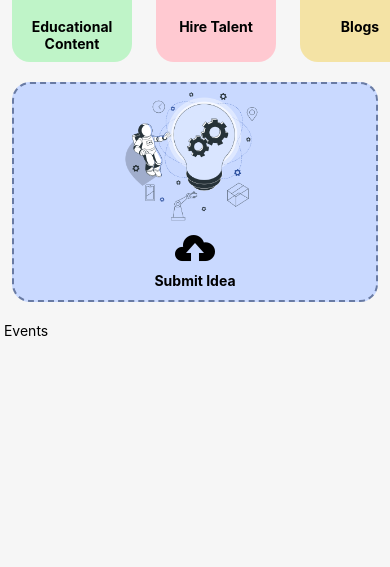
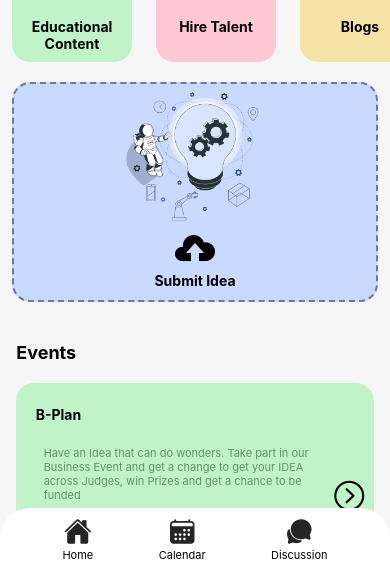
Before and after one commit to shrutikajha2603/STARTUP_CRAFTER, a React Native app: screen / in a window 390 px wide. Shown: the part 274-841 px from the top of the page. Built offline with nearby package versions, Linux system fonts and the light colour scheme.

Commit message:
updated Home page, added Bottom Navigation Bar

```diff
--- a/App.js
+++ b/App.js
@@ -1,9 +1,23 @@
 import { StatusBar } from 'expo-status-bar';
-import { StyleSheet, Text, View } from 'react-native';
-import Home from './screens/Home';
+import { StyleSheet, Text, View,  } from 'react-native';
+import {NavigationContainer} from '@react-navigation/native';
+// import {createBottomTabNavigator} from '@react-navigation/bottom-tabs'
+import HomeApp from './screens/HomeApp';
+import Calinder from './screens/Calinder';
 
+// const  Tab = createBottomTabNavigator();
+const screensOptions = {
+
+}
 export default function App() {
-  return (
-<Home />
+  return (<>
+    <NavigationContainer>
+      {/* <Tab.Navigator screensOptions={screensOptions} >
+        <Tab.Screen name='HomeApp'component={HomeApp} />
+        <Tab.Screen name='Calinder'component={Calinder} />
+      </Tab.Navigator> */}
+    </NavigationContainer>
+<HomeApp />
+</>
   );
 }
--- /dev/null
+++ b/components/BottomAppBar.jsx
@@ -0,0 +1,40 @@
+import React, { Component } from 'react'
+import { Text, View, StyleSheet, TouchableOpacity } from 'react-native'
+import Ionicons from 'react-native-vector-icons/Ionicons';
+
+
+export default function BottomAppBar () {
+return (
+    <View style={{
+        flexDirection: 'row',
+        justifyContent: 'space-evenly',
+        backgroundColor: 'white',
+        borderTopRightRadius: 30,
+        borderTopLeftRadius: 30,
+        position: 'absolute',
+        bottom:0,
+        right:0,
+        left:0,
+        // borderWidth:1,
+        // margin:15,
+        elevation: 15,
+
+        }}>
+        <Icons iconName='home' title='Home'/>
+        <Icons iconName='calendar' title='Calendar'/>
+        <Icons iconName='chatbubbles' title='Discussion'/>
+
+    </View>
+)
+}
+
+const Icons = ({iconName, title}) => {
+return (
+    <TouchableOpacity>
+        <View style={{ alignItems: 'center', paddingVertical:8 }}>
+            <Ionicons name={iconName} color='#252525' size={28} />
+            <Text style={{fontSize: 11}}> {title} </Text>
+        </View>
+    </TouchableOpacity>
+)
+}
--- a/components/Events.jsx
+++ b/components/Events.jsx
@@ -1,13 +1,51 @@
 import React, { Component } from 'react'
-import { Text, View } from 'react-native'
+import { Text, View, Image } from 'react-native'
+import AntDesign from 'react-native-vector-icons/AntDesign';
+
 
 export default function Events () {
 return (
-    <View>
-    <Text> Events </Text>
+    <View style={{paddingBottom:70, paddingHorizontal:12, paddingTop:20}}>
+        <Text style={{fontSize:18, fontWeight:'bold', }}> Events </Text>
+        <EventsCard eventName='B-Plan' backgroundColor='#BFF4C8' textColor='#5F9468' description="Have an Idea that can do wonders. Take part in our Business Event and get a change to get your IDEA across Judges, win Prizes and get a chance to be funded" />
     </View>
 )
 }
-const eventsCard = () => {
+const EventsCard = ({eventName, description, backgroundColor, textColor}) => {
+    return(
+        <View style={{
+            marginVertical:20,
+            width:'98%',
+            alignSelf: 'center',
+            height:150,
+            backgroundColor: backgroundColor,
+            borderRadius: 18,
+            // flexDirection:'coloumn',
+            // alignItems: 'center',
+            justifyContent: 'space-around',
+            padding:20
+        }}>
 
+            <Text style= {{
+                fontWeight: 'bold',
+                paddingBottom:10,
+                fontSize: 14
+            }}>{eventName}</Text>
+            <Text style={{
+                padding:8,
+                marginRight: 20,
+                fontSize: 11,
+                color: textColor,
+            }}>{description} </Text>
+                <AntDesign style={{position:'absolute', right:10,bottom:20}} name="rightcircleo" size={30} />
+                {/* <Image source={require('../assets/ideaSubmit.png')}
+                    style={{
+                        width:'100%',
+                        height: '65%',
+                        resizeMode: 'contain',
+                        padding:15,
+                    }} /> */}
+
+        </View>
+    )
 }
--- a/components/Header.jsx
+++ b/components/Header.jsx
@@ -5,8 +5,8 @@ import GlobalStyles from './GlobalStyles'
 export default function Header () {
 return (
 <>
-    <View style={GlobalStyles.statusBarArea}>
-    </View>
+    <SafeAreaView style={GlobalStyles.statusBarArea}>
+    </SafeAreaView>
     <View style={GlobalStyles.bar}>
         <View >
             <Image
--- a/components/StartupCredentials.jsx
+++ b/components/StartupCredentials.jsx
@@ -1,5 +1,5 @@
 import React, { Component } from 'react'
-import { ScrollView, Text, View, StyleSheet, Image } from 'react-native'
+import { ScrollView, Text, View, StyleSheet, Image, TouchableOpacity } from 'react-native'
 import Entypo from 'react-native-vector-icons/Entypo';
 
 export default function StartupCredentials () {
@@ -12,7 +12,9 @@ return (
         <StartupCredentialsCard text='Hire Talent' outerBoxColor='#FFC9D1' img={require('../assets/talent2.png')} />
         <StartupCredentialsCard text='Blogs' outerBoxColor='#F4E3A5' img={require('../assets/blog.png')} />
     </ScrollView>
+    <TouchableOpacity activeOpacity={0.7}>
         <SubmitIdeaUpload />
+    </TouchableOpacity>
     </View>
 )
 }
@@ -55,7 +57,7 @@ return (
 const SubmitIdeaUpload = () => {
 return(
     <View style={{
-        marginHorizontal:'3%',
+        alignSelf: 'center',
         marginVertical:20,
         width:'94%',
         height:220,
--- a/package.json
+++ b/package.json
@@ -10,12 +10,17 @@
   },
   "dependencies": {
     "@expo/webpack-config": "^19.0.0",
+    "@react-navigation/native": "^6.1.9",
+    "@react-navigation/native-stack": "^6.9.17",
     "expo": "~49.0.15",
     "expo-status-bar": "~1.6.0",
     "react": "18.2.0",
     "react-dom": "18.2.0",
     "react-native": "0.72.6",
+    "react-native-elements": "^3.4.3",
     "react-native-image-slider-box": "^2.0.7",
+    "react-native-safe-area-context": "4.6.3",
+    "react-native-screens": "~3.22.0",
     "react-native-vector-icons": "^10.0.3",
     "react-native-web": "~0.19.6"
   },
--- a/screens/Home.jsx
+++ b/screens/HomeApp.jsx
@@ -1,22 +1,24 @@
 import React from 'react';
 import { View, SafeAreaView, Text, ScrollView } from 'react-native';
-// import { Divider } from 'react-native-elements';
+import { Divider } from 'react-native-elements';
 import Header from '../components/Header';
 import Banners from '../components/Banners';
 import StartupCredentials from '../components/StartupCredentials';
 import Events from '../components/Events';
+import BottomAppBar from '../components/BottomAppBar';
 
 
-export default function Home() {
+export default function HomeApp() {
     return (
         <SafeAreaView style={{ backgroundColor: '#F6F6F6', flex: 1, }}>
+                <Header />
             <ScrollView showsVerticalScrollIndicator={false}>
-                <Header />
                 <Banners />
                 <StartupCredentials />
+                <Events />
                 {/* <Divider width={1} /> */}
-                <Events />
             </ScrollView>
+                <BottomAppBar />
         </SafeAreaView>
     );
 }
```
Also changed, not shown: 1 other file (tests, documents, lock files or other folders). Lines whose indentation alone changed are shown as unchanged.
